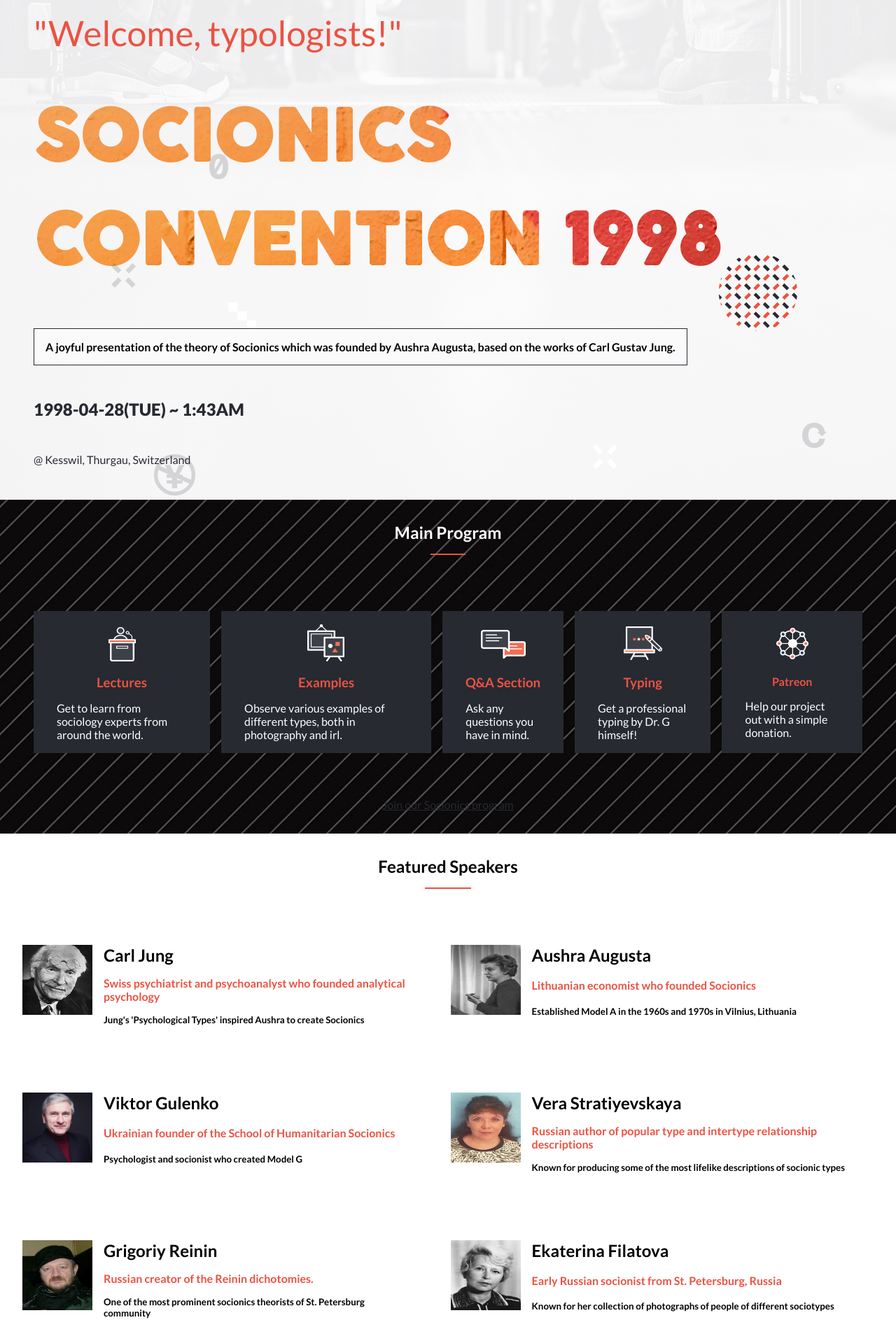
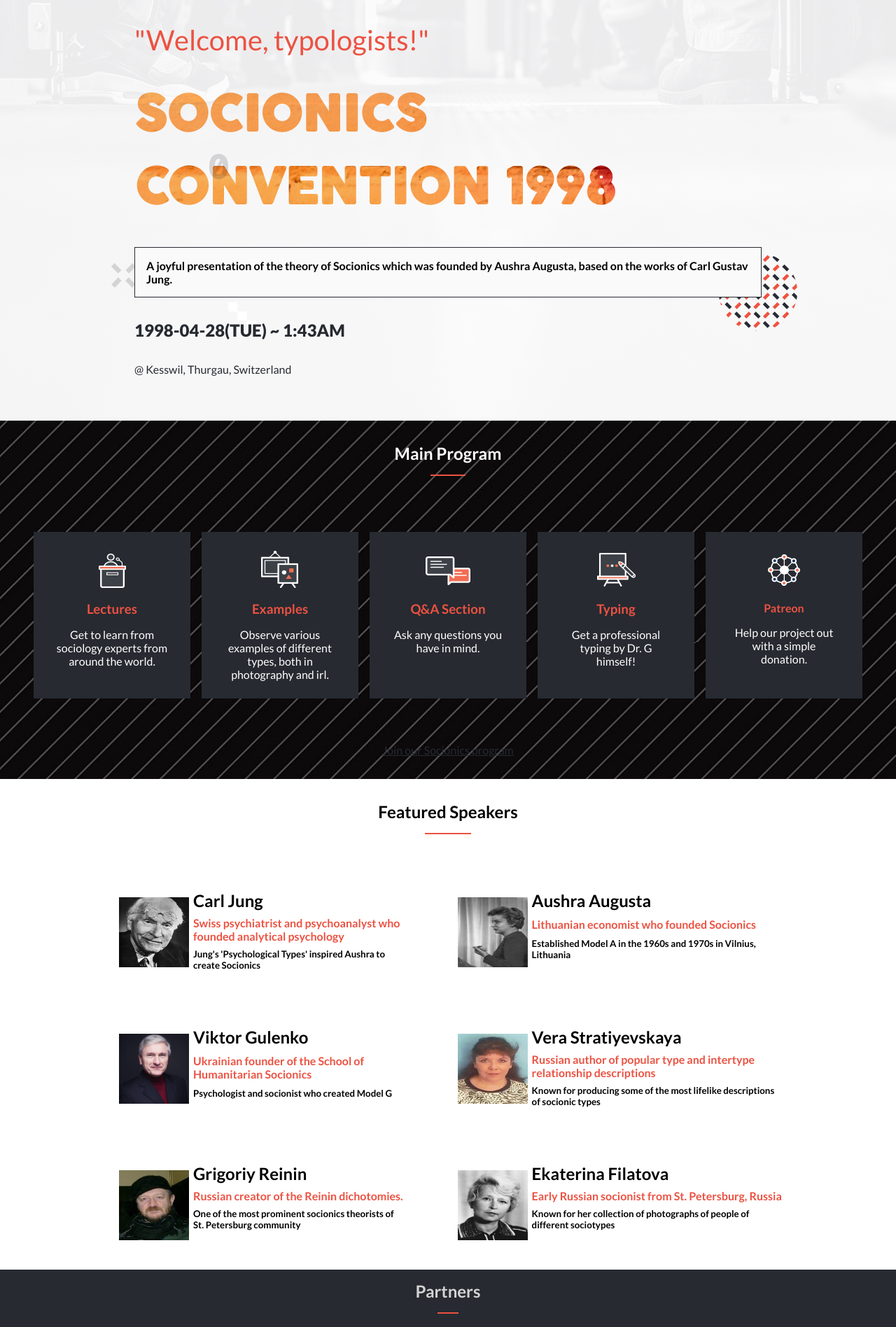
Before and after one commit to Daf98/Capstone1, a website: page index.html in a window 1280 px wide. Shown: the part 178-2074 px from the top of the page at 70% size. Drawn offline with Linux system fonts and the light colour scheme.

```diff
--- a/css/styles.css
+++ b/css/styles.css
@@ -108,7 +108,7 @@
 -webkit-text-fill-color: transparent;
   font-family: 'Cocogoose';
   font-weight: 900;
-  font-size: 50px;
+  font-size: 40px;
   mix-blend-mode: multiply;
 }
 
@@ -164,11 +164,11 @@
 
 .card {
   display: flex;
-  flex-direction: column;
+  flex-direction: row;
   align-items: center;
   border: 1px solid #272a31;
   background-color: #272a31;
-  padding: 1rem;
+  padding: 1.5rem 15px;
   gap: 1rem;
 }
 
@@ -200,7 +200,8 @@
   align-items: center;
   background-image: url('./Images/About1.png');
   gap: 2rem;
-  padding: 3rem;
+  padding: 5% 10%;
+  text-align:center;
 }
 
 .about-socio-bigger {
@@ -231,6 +232,7 @@
   background: rgb(255, 250, 250);
   gap: 2rem;
   padding: 2rem;
+  text-align:center;
 }
 
 .past-bootcamps {
@@ -239,6 +241,7 @@
   align-items: center;
   padding: 2rem;
   gap: 1rem;
+  text-align:center;
 }
 
 .desktop-about {
@@ -313,7 +316,7 @@
   grid-template-rows: auto auto auto;
   justify-content: start;
   padding: 2rem;
-  gap: 1rem;
+  gap: 0.5rem 1rem;
 }
 
 .speaker-img {
@@ -321,7 +324,23 @@
   width:100px;
   grid-column: 1/2;
   grid-row: 1 / span 2;
+  margin:10%;
+
 }
+
+.speaker-img::before {
+  content: "";
+    position: absolute;
+    z-index: -1;
+    width: 70px;
+    height: 70px;
+    top: 0;
+    left: 0;
+    background: url(./Images/SpeakerBackground.png);
+    opacity: 0.7;
+    border: 1px solid black;
+}
+
 
 .speaker-name {
   grid-column: 2/span 1;
@@ -391,25 +410,33 @@
   .header {
     align-items: flex-start;
     background-image: url('./Images/Desktop1.png');
-    gap: 3rem;
+    padding:5% 15%;
   }
 
   .first-par {
-    font-size: 50px;
+    font-size: 40px;
   }
 
   .first-heading {
-    font-size: 100px;
+    font-size: 70px;
   }
 
   /* Main program */
   .cards0 {
     padding: 2rem;
     gap: 3rem;
+
+  }
+
+  .card {
+    flex-direction:column;
+    flex-basis:250px;
   }
 
   .cards {
     flex-direction: row;
+
+    text-align:center;
   }
 
   .project-button {
@@ -427,6 +454,7 @@
     grid-template-columns: auto auto;
     grid-template-rows: auto auto auto;
     justify-items: start;
+    padding: 0 10%;
   }
 
   .about-partners,
@@ -471,4 +499,3 @@
     gap: 3rem;
   }
 }
-}
```
Also changed, not shown: about.html (+0 -1 lines), README.md, css/Images/SpeakerBackground.png (added).
